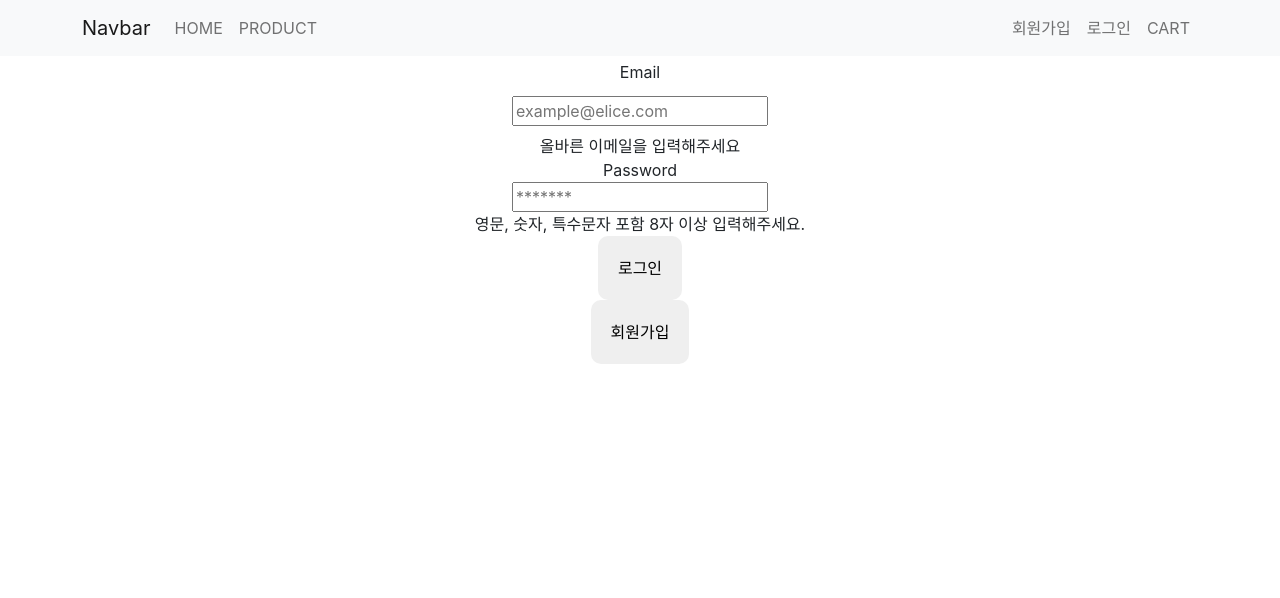
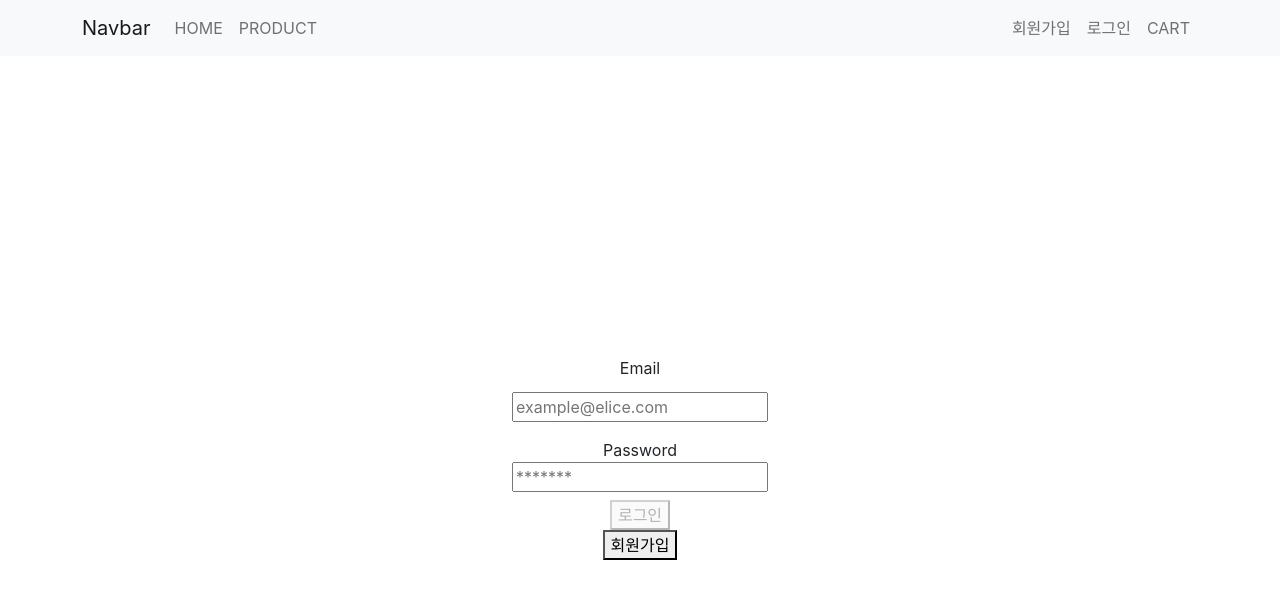
Before and after one commit to jeongjong10/EliceProject-BookStore_10team, a React (Create React App) app in the folder project/front/: page /login in a window 1280 px wide. Shown: the top 598 px of the page. Built offline with nearby package versions, Linux system fonts and the light colour scheme.

Commit message:
login merge

```diff
--- a/project/front/src/views/css/Login.module.css
+++ b/project/front/src/views/css/Login.module.css
@@ -13,6 +13,7 @@
   flex-direction: column;
   align-items: center;
   justify-content: center;
+  min-height: 100vh;
 }
 
 .label {
@@ -30,6 +31,12 @@
   border-radius: 10px;
 }
 
-.linkBtn {
+.linkButton {
   align-items: center;
 }
+
+.errorMessageWrap {
+  margin-top: 8px;
+  color: red;
+  font-size: 12px;
+}
--- a/project/front/src/views/routes/Login.js
+++ b/project/front/src/views/routes/Login.js
@@ -1,15 +1,61 @@
-import React, { useState } from "react";
+import React, { useState, useEffect } from "react";
 import { useNavigate } from "react-router-dom";
 import styles from "../css/Login.module.css";
+
+const User = {
+  email: "test@example.com",
+  pw: "test2323@@@",
+};
 
 const Login = () => {
   const [email, setEmail] = useState("");
   const [password, setPassword] = useState("");
   const navigate = useNavigate();
 
+  const [emailValid, setEmailValid] = useState(false);
+  const [passwordValid, setPasswordValid] = useState(false);
+  const [notAllow, setNotAllow] = useState(true);
+
+  useEffect(() => {
+    if (emailValid && passwordValid) {
+      setNotAllow(false);
+      return;
+    }
+    setNotAllow(true);
+  }, [emailValid, passwordValid]);
+
   const handleSubmit = (e) => {
     e.preventDefalt();
     console.log(email);
+  };
+
+  const handleEmail = (e) => {
+    setEmail(e.target.value);
+    const regex =
+      /^(([^<>()\[\].,;:\s@"]+(\.[^<>()\[\].,;:\s@"]+)*)|(".+"))@(([^<>()[\].,;:\s@"]+\.)+[^<>()[\].,;:\s@"]{2,})$/i;
+    if (regex.test(e.target.value)) {
+      setEmailValid(true);
+    } else {
+      setEmailValid(false);
+    }
+  };
+  const handlePassword = (e) => {
+    setPassword(e.target.value);
+    const regex =
+      /^(?=.*[a-zA-z])(?=.*[0-9])(?=.*[$`~!@$!%*#^?&\\(\\)\-_=+])(?!.*[^a-zA-z0-9$`~!@$!%*#^?&\\(\\)\-_=+]).{8,20}$/;
+    if (regex.test(e.target.value)) {
+      setPasswordValid(true);
+    } else {
+      setPasswordValid(false);
+    }
+  };
+  const onClickConfirmButton = () => {
+    if (email === User.email && password === User.password) {
+      alert("로그인에 성공했습니다.");
+      navigate("/");
+    } else {
+      alert("등록되지 않은 회원입니다.");
+    }
   };
 
   return (
@@ -20,33 +66,48 @@ const Login = () => {
         </label>
         <input
           value={email}
-          onChange={(e) => setEmail(e.target.value)}
+          onChange={handleEmail}
           className={styles.input}
           type="email"
           placeholder="example@elice.com"
           id="email"
           name="email"
         />
-        <div className="errorMessageWrap">올바른 이메일을 입력해주세요</div>
+        <div className={styles.errorMessageWrap}>
+          {!emailValid && email.length > 0 && (
+            <div>올바른 이메일을 입력해주세요</div>
+          )}
+        </div>
         <label for="password">Password</label>
         <input
           value={password}
-          onChange={(e) => setPassword(e.target.value)}
+          onChange={handlePassword}
           type="password"
           placeholder="*******"
           id="password"
           name="password"
         />
-        <div className="errorMessageWrap">
-          영문, 숫자, 특수문자 포함 8자 이상 입력해주세요.
+        <div className={styles.errorMessageWrap}>
+          {!passwordValid && password.length > 0 && (
+            <div>영문, 숫자, 특수문자 포함 8자 이상 입력해주세요.</div>
+          )}
         </div>
-        <button type="submit" className={styles.button}>
+        <button
+          onClick={onClickConfirmButton}
+          disabled={notAllow}
+          type="submit"
+          className={styles.loginButton}
+        >
           로그인
         </button>
+
+        <button
+          className={styles.linkButton}
+          onClick={() => navigate("/Register")}
+        >
+          회원가입
+        </button>
       </form>
-      <button className={styles.button} onClick={() => navigate("/Register")}>
-        회원가입
-      </button>
     </div>
   );
 };
```
